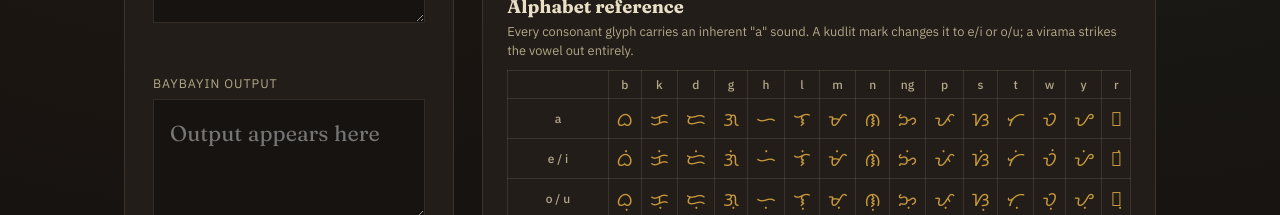
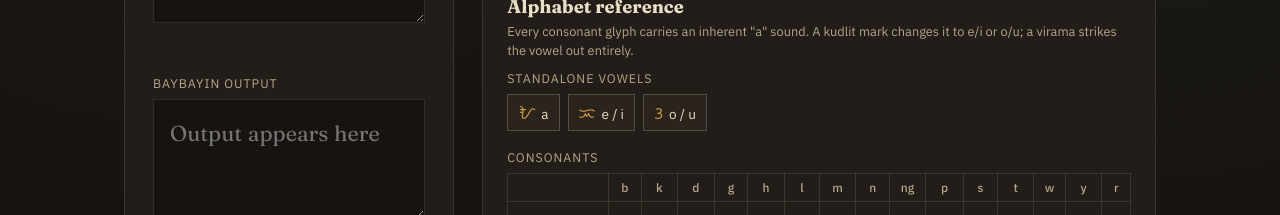
Before and after one commit to antoniokean/Isalin-deploy, a React (Vite) app in the folder Isalin/: page / in a window 1280 px wide. Shown: the part 437-652 px from the top of the page. Built offline with nearby package versions, Linux system fonts and the light colour scheme; no server answers.

Commit message:
Add standalone vowels to ReferenceChart component
Added standalone vowels section to the reference chart.

```diff
--- a/Isalin/src/components/ReferenceChart.jsx
+++ b/Isalin/src/components/ReferenceChart.jsx
@@ -1,3 +1,9 @@
+const STANDALONE_VOWELS = [
+  { label: "a", glyph: "\u1700" },
+  { label: "e / i", glyph: "\u1701" },
+  { label: "o / u", glyph: "\u1702" },
+];
+
 const CONSONANTS = [
   { letter: "b", glyph: "\u170A" },
   { letter: "k", glyph: "\u1703" },
@@ -34,6 +40,22 @@ export default function ReferenceChart() {
         Every consonant glyph carries an inherent "a" sound. A kudlit mark
         changes it to e/i or o/u; a virama strikes the vowel out entirely.
       </p>
+
+      <p className="breakdown-title" style={{ marginBottom: 8 }}>
+        Standalone vowels
+      </p>
+      <div className="chip-row" style={{ marginBottom: 18 }}>
+        {STANDALONE_VOWELS.map((v) => (
+          <span className="chip" key={v.label}>
+            <span className="glyph">{v.glyph}</span>
+            {v.label}
+          </span>
+        ))}
+      </div>
+
+      <p className="breakdown-title" style={{ marginBottom: 8 }}>
+        Consonants
+      </p>
       <div className="reference-table-wrap">
         <table className="reference-table">
           <thead>
```
